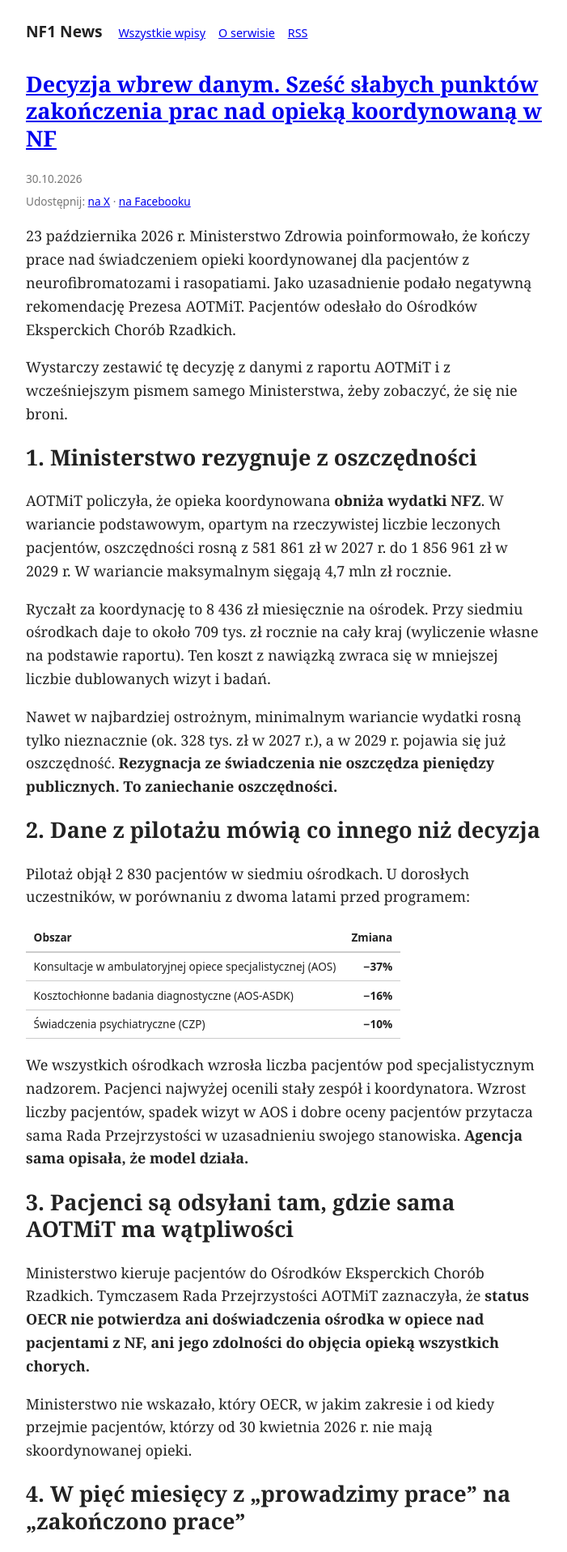
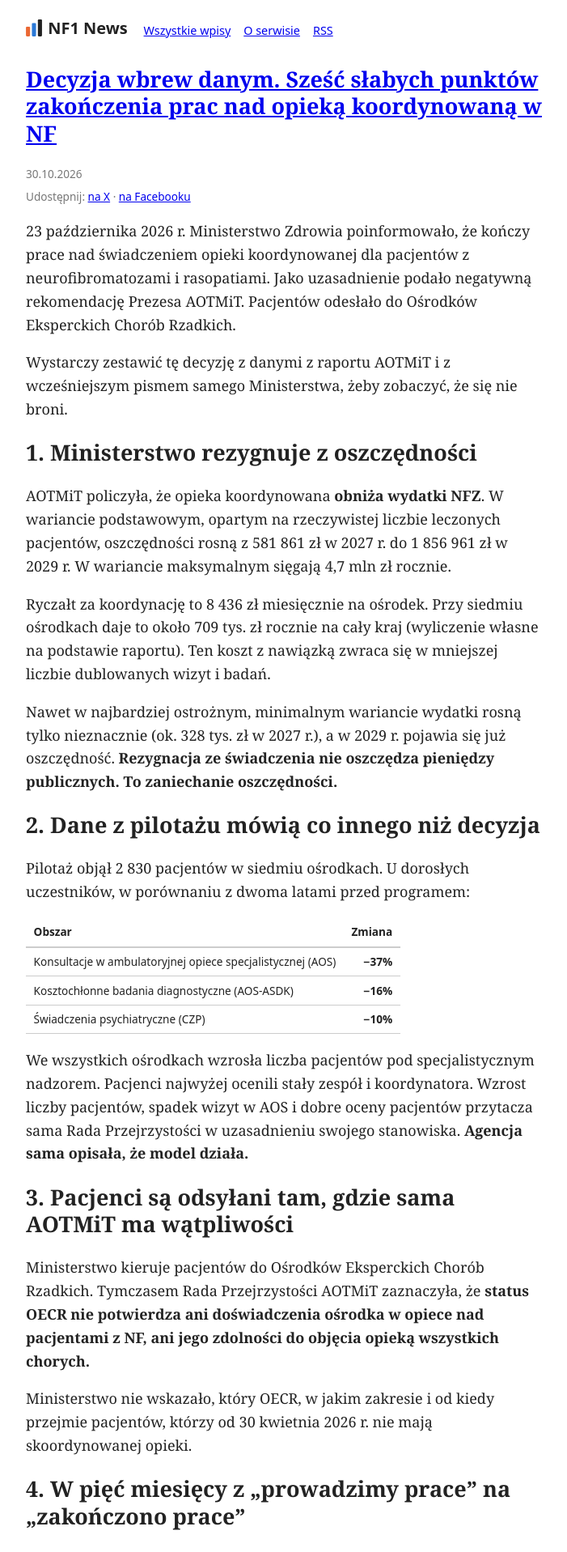
Before and after one commit to sylwiaeb/nf1news, a Jekyll site: the page built from index.html, in a window 1280 px wide. Shown: the top 1917 px of the page at 81% size, without its empty margins (288-989 px from the left). Built offline with Jekyll 4.4.1, drawn with Linux system fonts in a browser that asks for light colours.

Commit message:
Logo, ikonka, obrazek do podglądów i zajawka przy udostępnianiu
Co-Authored-By: Claude Opus 5.5 <noreply@anthropic.com>
Claude-Session: https://claude.ai/code/session_019jaYASJxLt3b2qxxJQMkS2

```diff
--- a/_includes/share.html
+++ b/_includes/share.html
@@ -1,3 +1,5 @@
 {% assign share_url = include.post.url | absolute_url | url_encode %}
-{% assign share_text = include.post.title | url_encode %}
+{% capture teaser %}{{ include.post.description | default: include.post.excerpt | strip_html | strip_newlines | strip }}{% endcapture %}
+{% capture share_line %}{{ include.post.title }} – {{ teaser }}{% endcapture %}
+{% assign share_text = share_line | truncatewords: 30, "…" | url_encode %}
 <p class="share">Udostępnij: <a href="https://twitter.com/intent/tweet?url={{ share_url }}&amp;text={{ share_text }}" target="_blank" rel="noopener">na X</a> · <a href="https://www.facebook.com/sharer/sharer.php?u={{ share_url }}" target="_blank" rel="noopener">na Facebooku</a></p>
--- a/_layouts/default.html
+++ b/_layouts/default.html
@@ -13,9 +13,16 @@
   <meta property="og:title" content="{{ page.title | default: site.title | escape }}">
   <meta property="og:description" content="{{ desc | strip | escape }}">
   <meta property="og:url" content="{{ page.url | absolute_url }}">
-  <meta name="twitter:card" content="summary">
+  <meta property="og:image" content="{{ page.image | default: '/assets/og-image.png' | absolute_url }}">
+  <meta property="og:image:width" content="1200">
+  <meta property="og:image:height" content="630">
+  <meta property="og:image:alt" content="NF1 News – niezależny serwis informacyjny o NF1 w Polsce">
+  <meta name="twitter:card" content="summary_large_image">
+  <meta name="twitter:image" content="{{ page.image | default: '/assets/og-image.png' | absolute_url }}">
   <meta name="twitter:title" content="{{ page.title | default: site.title | escape }}">
   <meta name="twitter:description" content="{{ desc | strip | escape }}">
+  <link rel="icon" href="{{ '/assets/favicon.svg' | relative_url }}" type="image/svg+xml">
+  <link rel="apple-touch-icon" href="{{ '/assets/apple-touch-icon.png' | relative_url }}">
   <link rel="alternate" type="application/rss+xml" title="{{ site.title }}" href="{{ '/feed.xml' | relative_url }}">
   <style>
     /* Paleta wykresów: kolory c1–c8 używaj po kolei (c1, c2, c3…), nie losowo. */
@@ -25,7 +32,8 @@
     @media (prefers-color-scheme: dark) { body { color: #ddd; background: #161616; } a { color: #8ab4f8; } }
     header, footer { font-family: system-ui, sans-serif; font-size: 0.9rem; }
     header { margin-bottom: 2rem; }
-    header a.title { font-weight: bold; font-size: 1.2rem; text-decoration: none; color: inherit; }
+    header a.title { display: inline-flex; align-items: flex-end; gap: 0.45rem; font-weight: 700; font-size: 1.25rem; line-height: 1; text-decoration: none; color: inherit; vertical-align: -0.15rem; }
+    header a.title svg { display: block; }
     nav a { margin-left: 1rem; }
     .date { color: #777; font-family: system-ui, sans-serif; font-size: 0.85rem; }
     article { margin-bottom: 2.5rem; }
@@ -58,7 +66,7 @@
 </head>
 <body>
   <header>
-    <a class="title" href="{{ '/' | relative_url }}">{{ site.title }}</a>
+    <a class="title" href="{{ '/' | relative_url }}"><svg width="20" height="21" viewBox="0 0 35 37" aria-hidden="true"><rect x="0" y="16" width="9" height="21" rx="2" fill="var(--c2)"/><rect x="13" y="8" width="9" height="29" rx="2" fill="var(--c1)"/><rect x="26" y="0" width="9" height="37" rx="2" fill="currentColor"/></svg>{{ site.title }}</a>
     <nav style="display:inline"><a href="{{ '/wpisy/' | relative_url }}">Wszystkie wpisy</a><a href="{{ '/o-serwisie/' | relative_url }}">O serwisie</a><a href="{{ '/feed.xml' | relative_url }}">RSS</a></nav>
   </header>
   <main>
```
Also changed, not shown: assets/apple-touch-icon.png (added), assets/favicon.svg (added), assets/og-image.png (added).
